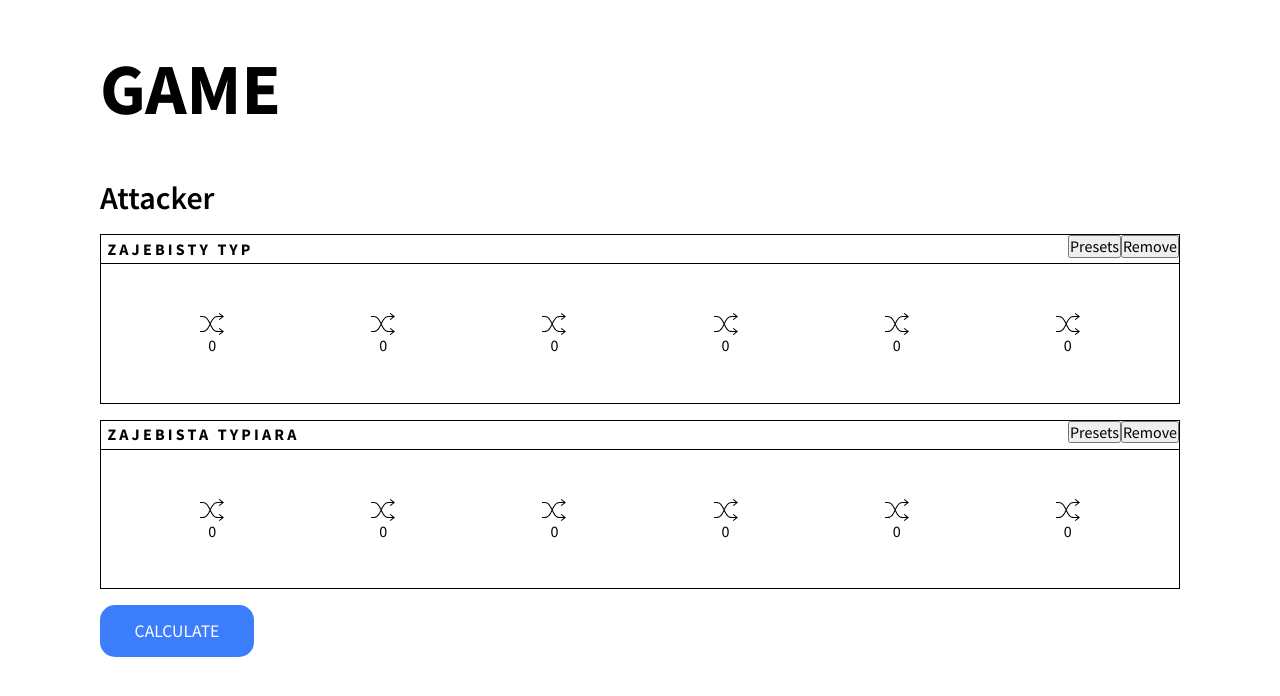
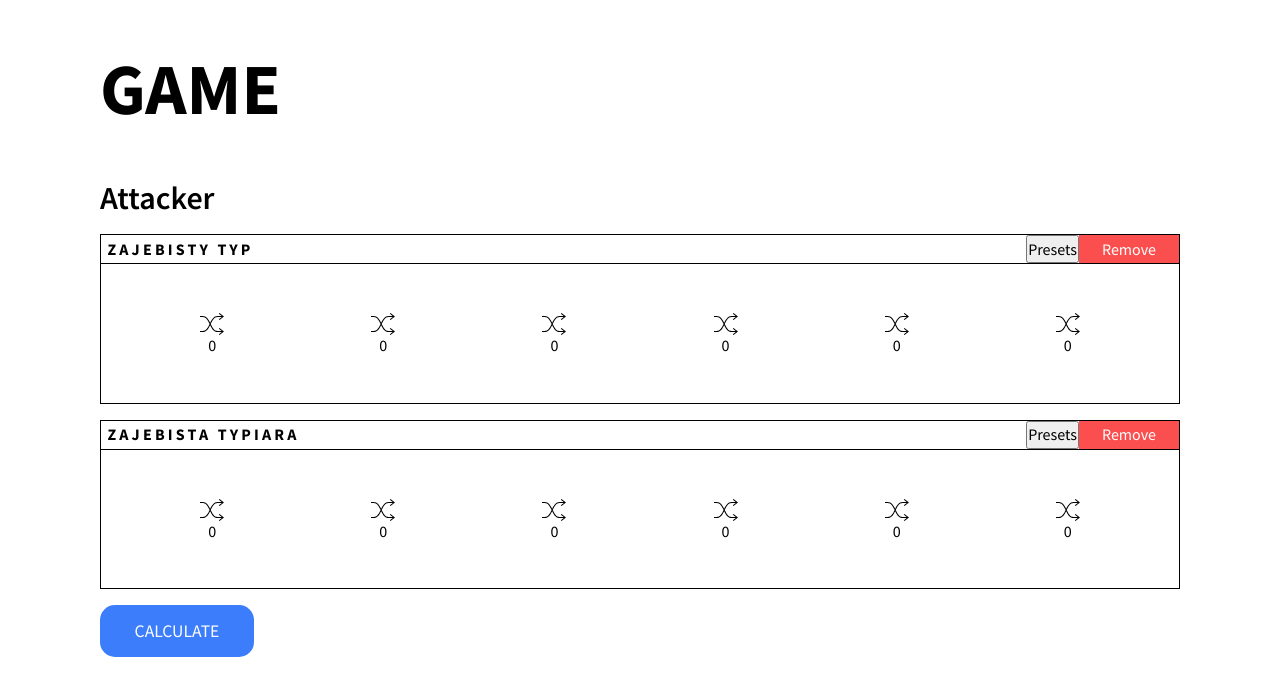
Before and after one commit to Kamil-Budzik/Eclipse-calc, a React (Create React App) app: page /play in a window 1280 px wide. Shown: the top 696 px of the page. Built offline with nearby package versions, Linux system fonts and the light colour scheme.

Commit message:
Add remove button

```diff
--- a/src/assets/shipIcons/RandomIcon.tsx
+++ b/src/assets/shipIcons/RandomIcon.tsx
@@ -1,4 +1,4 @@
-// TODO delete this or the paid license maid dojechać nas
+// TODO delete this or the paid license will dojechać nas
 
 function RandomIcon() {
   return (
--- a/src/components/Attacker/AttackerListItem.tsx
+++ b/src/components/Attacker/AttackerListItem.tsx
@@ -1,3 +1,4 @@
+import RemoveButton from 'components/shared/Buttons/RemoveButton';
 import styled from 'styled-components';
 import { Ship } from './index';
 
@@ -19,6 +20,10 @@ export const Wrapper = styled.div`
   border-bottom: 1px solid black;
   display: flex;
   justify-content: space-between;
+
+  .buttons-wrapper {
+    display: flex;
+  }
 `;
 
 export const ItemTitle = styled.h3`
@@ -55,6 +60,7 @@ export const StyledCategory = styled.div`
 
 interface Props extends Ship {
   handleItemClick: (id: string, v: string) => void;
+  handleShipRemove: (id: string) => void;
 }
 
 function AttackerListItem({
@@ -62,14 +68,17 @@ function AttackerListItem({
   shipName,
   categories,
   handleItemClick,
+  handleShipRemove,
 }: Props) {
   return (
     <StyledItem key={id}>
       <Wrapper>
         <ItemTitle>{shipName}</ItemTitle>
-        <div>
+        <div className="buttons-wrapper">
           <button>Presets</button>
-          <button>Remove</button>
+          <RemoveButton onClick={() => handleShipRemove(id)}>
+            Remove
+          </RemoveButton>
         </div>
       </Wrapper>
       <List>
--- a/src/components/Attacker/index.tsx
+++ b/src/components/Attacker/index.tsx
@@ -74,6 +74,11 @@ function Attacker() {
     setShips(newShips);
   };
 
+  const handleShipRemove = (shipId: string) => {
+    const newShips = ships.filter((ship: Ship) => shipId !== ship.id);
+    setShips(newShips);
+  };
+
   return (
     <article>
       <header>
@@ -84,6 +89,7 @@ function Attacker() {
               {...ship}
               key={ship.id}
               handleItemClick={handleItemClick}
+              handleShipRemove={handleShipRemove}
             />
           ))}
         </ul>
--- /dev/null
+++ b/src/components/shared/Buttons/RemoveButton.tsx
@@ -0,0 +1,20 @@
+import styled from 'styled-components';
+
+const RemoveButton = styled.button`
+  width: 100px;
+  height: 100%;
+  display: flex;
+  justify-content: center;
+  align-items: center;
+  background-color: #fb4e4e;
+  border: none;
+  color: white;
+  transition: 0.3s ease-in-out;
+  cursor: pointer;
+
+  &:hover {
+    background-color: #f10505;
+  }
+`;
+
+export default RemoveButton;
```
